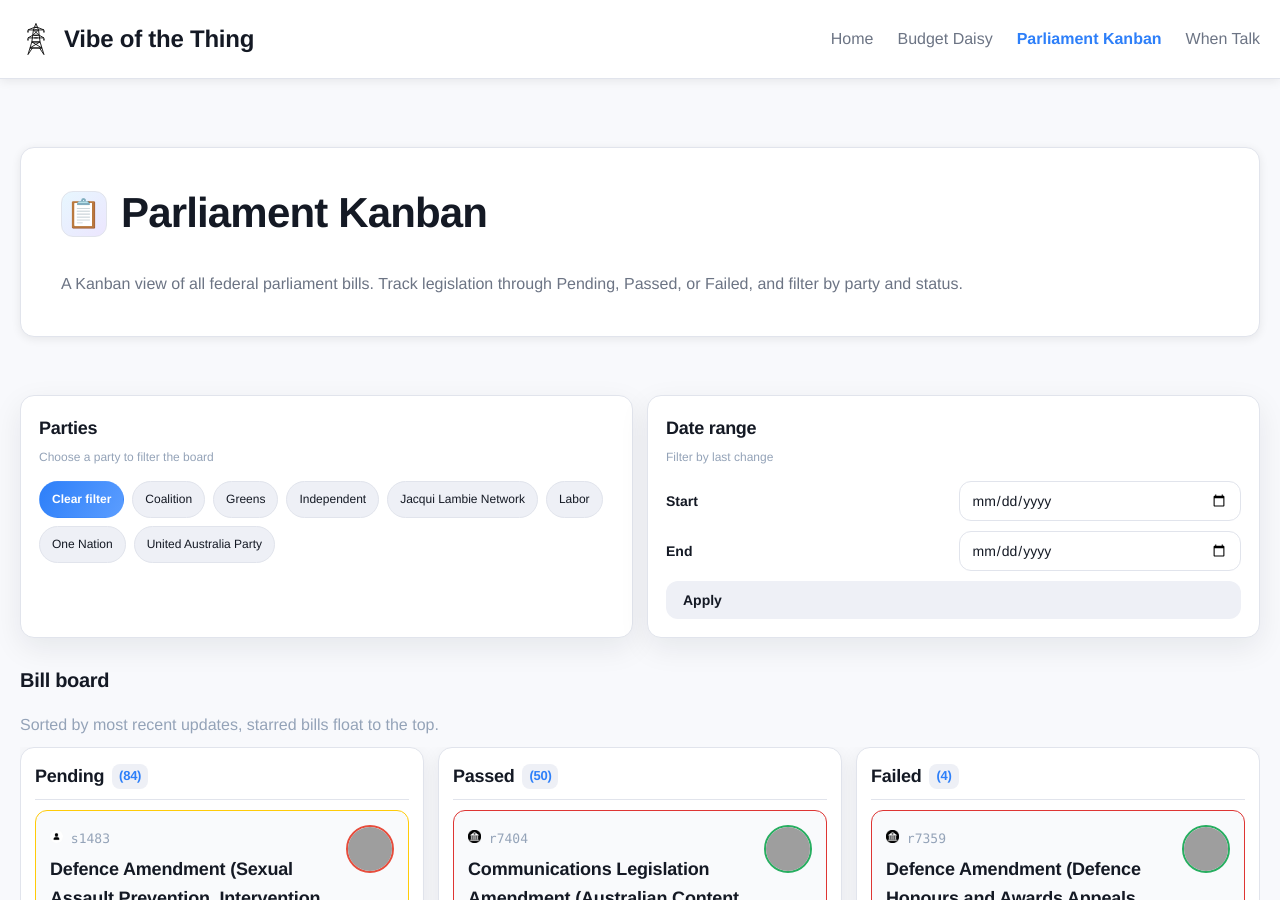
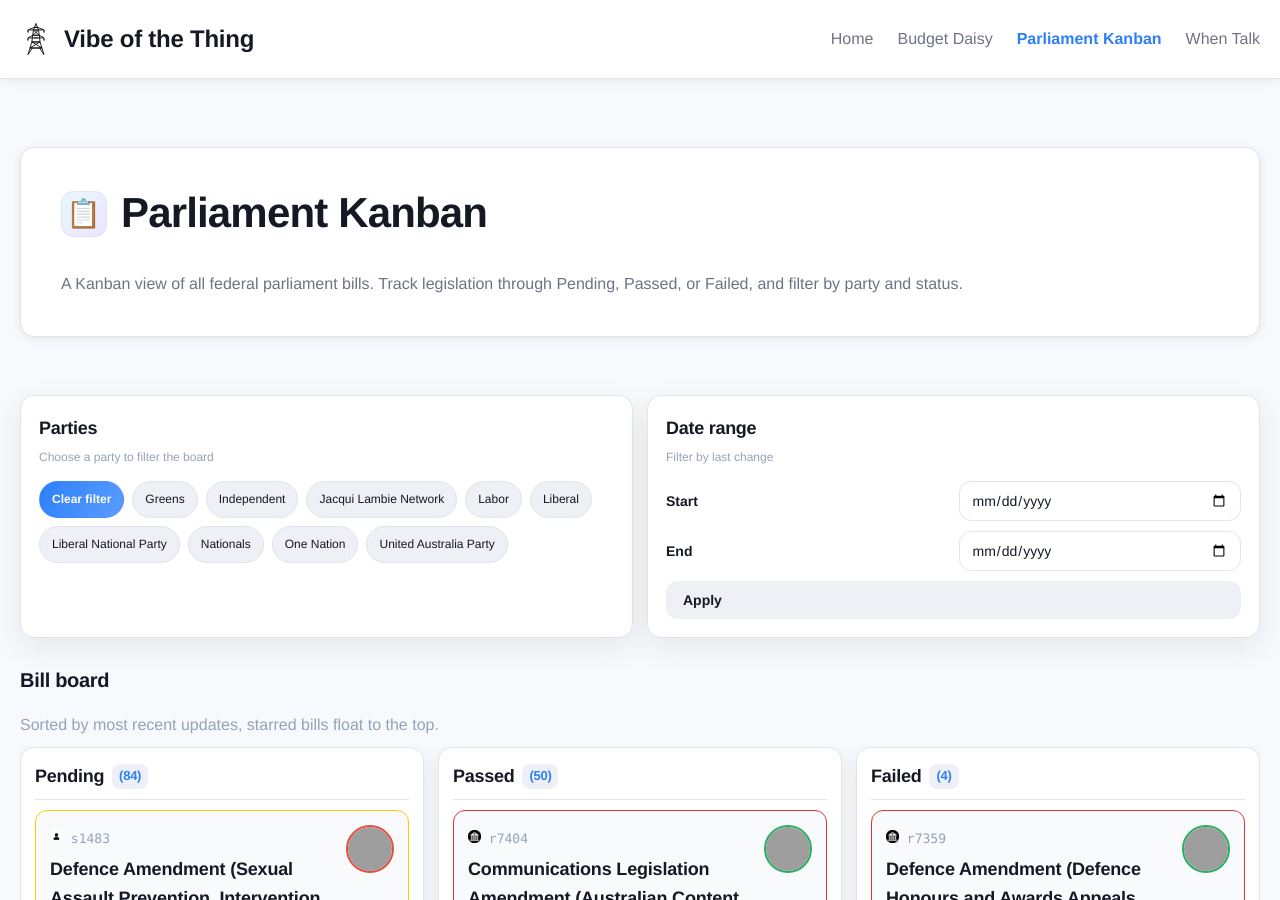
Before and after one commit to Coedice/vibe-of-the-thing, a Jekyll site: the page built from tools/parliament-kanban/index.html, in a window 1280 px wide and 900 px high. Built offline with Jekyll 4.4.1, drawn with Linux system fonts in a browser that asks for light colours; grey boxes are pictures that could not be loaded.

Commit message:
Remove Coalition grouping

```diff
--- a/_data/parties.yml
+++ b/_data/parties.yml
@@ -7,23 +7,19 @@
   long_name: Liberal Party
   color: "#0047ab"
   icon: "https://upload.wikimedia.org/wikipedia/en/6/65/Liberal_Party_of_Australia_logo.svg"
-  group: Coalition
   url: https://www.liberal.org.au
 - name: Liberal National Party
   color: "#1456f1"
   icon: "https://upload.wikimedia.org/wikipedia/commons/7/78/LNP_Regular.svg"
-  group: Coalition
   url: https://online.lnp.org.au
 - name: Country Liberal Party
   color: "#f8981d"
   icon: "https://upload.wikimedia.org/wikipedia/en/4/47/Logo_of_the_Country_Liberal_Party_%28CLP%29_of_the_Northern_Territory.png"
-  group: Coalition
   url: https://www.clp.org.au
 - name: Nationals
   long_name: National Party
   color: "#006644"
   icon: "https://upload.wikimedia.org/wikipedia/commons/6/64/The_National_Party_of_Australia_Logo.svg"
-  group: Coalition
   url: https://www.nationals.org.au
 - name: Greens
   long_name: Australian Greens
--- a/tools/parliament-kanban/index.html
+++ b/tools/parliament-kanban/index.html
@@ -43,13 +43,7 @@ columns:
         {% endfor %}
 
         {% if party_has_bills %}
-            {% if party.group %}
-                {% unless filters contains party.group %}
-                    {% assign filters = filters | append: party.group | append: "|" %}
-                {% endunless %}
-            {% else %}
-                {% assign filters = filters | append: party.name | append: "|" %}
-            {% endif %}
+            {% assign filters = filters | append: party.name | append: "|" %}
         {% endif %}
     {% endfor %}
     {% assign filters = filters
--- a/tools/parliament-kanban/script.js
+++ b/tools/parliament-kanban/script.js
@@ -20,15 +20,7 @@ function childClick(event) {
     event.stopPropagation();
 }
 
-function ticketIsInCoalition(ticket) {
-    const coalitionParties = ["{{ site.data.parties | where: "group", "Coalition" | map: "name" | join: 'QQQ' | slugify | split: 'qqq' | join: '", "' }}"];
-    for (const party of coalitionParties) {
-        if (ticket.classList.contains(party)) {
-            return true;
-        }
-    }
-    return false;
-}
+
 
 function updateColumnCounts() {
     // Update column counts
@@ -62,7 +54,7 @@ function filterByParty(party) {
     // Update tickets
     const tickets = document.getElementsByClassName("ticket");
     for (const ticket of tickets) {
-        if (ticket.classList.contains(party) || party == "clear-filter" || party == "coalition" && ticketIsInCoalition(ticket)) {
+        if (ticket.classList.contains(party) || party == "clear-filter") {
             ticket.style.display = "block";
         } else {
             ticket.style.display = "none";
```
Also changed, not shown: README.md.
